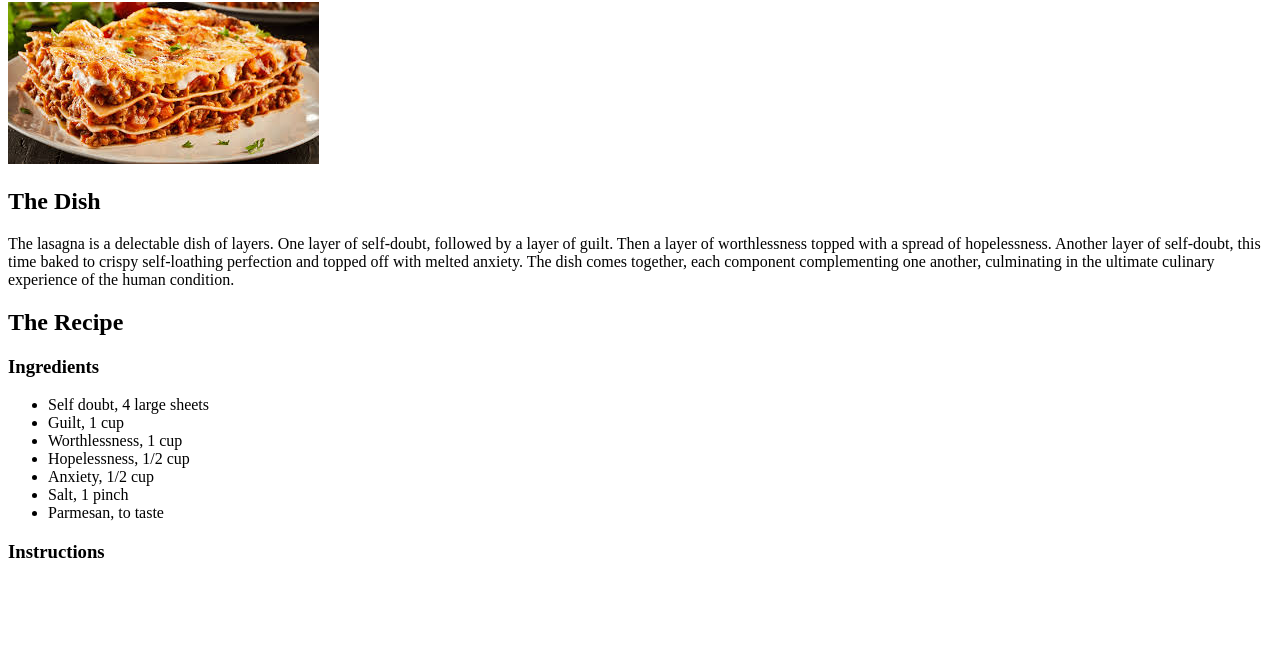
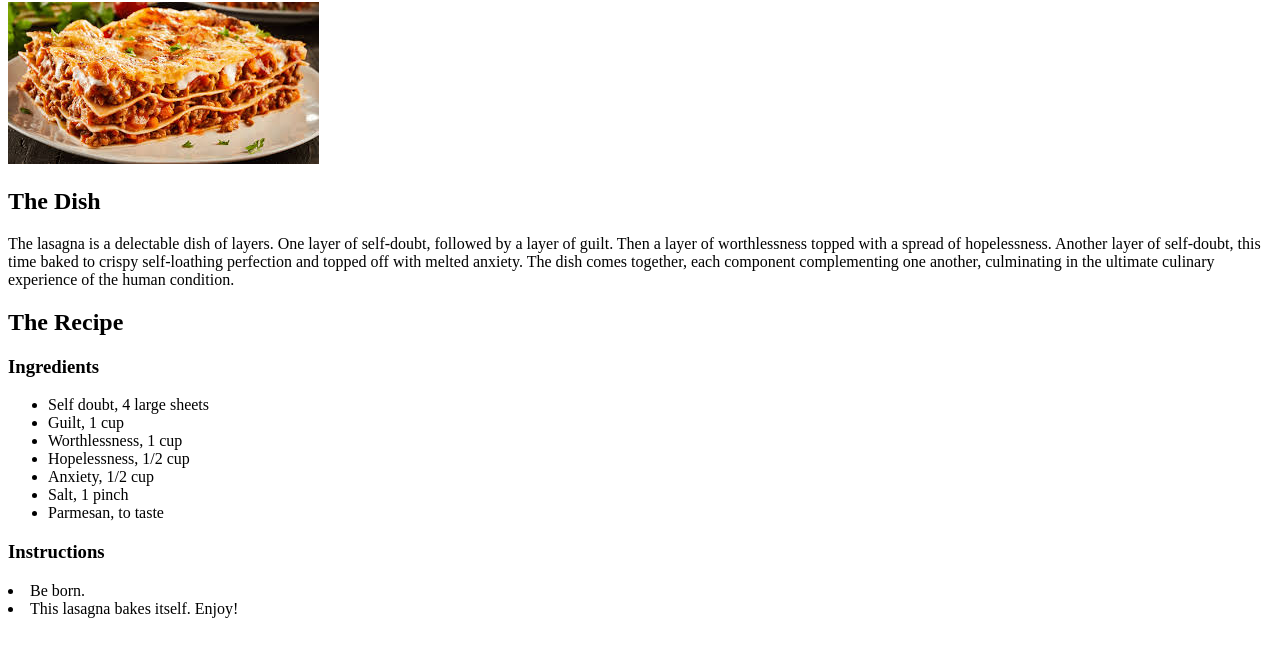
Before and after one commit to lillian-chen/odin-recipes, a plain HTML site: page recipes/lasagna.html in a window 1280 px wide. Shown: the part 78-734 px from the top of the page. Drawn offline with Linux system fonts and the light colour scheme.

Commit message:
Instructions added

```diff
--- a/recipes/lasagna.html
+++ b/recipes/lasagna.html
@@ -30,6 +30,10 @@
     </ul>
     </p>
     <h3>Instructions</h3>
+    <il>
+        <li>Be born.</li>
+        <li>This lasagna bakes itself. Enjoy!</li>
+    </il>
     <p>
 
     </p>
```
